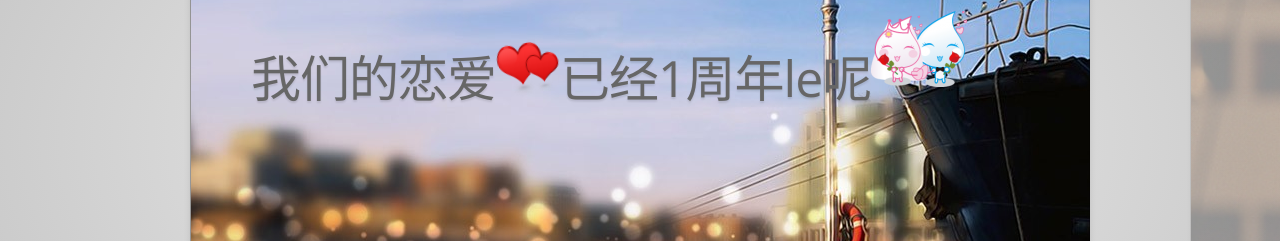
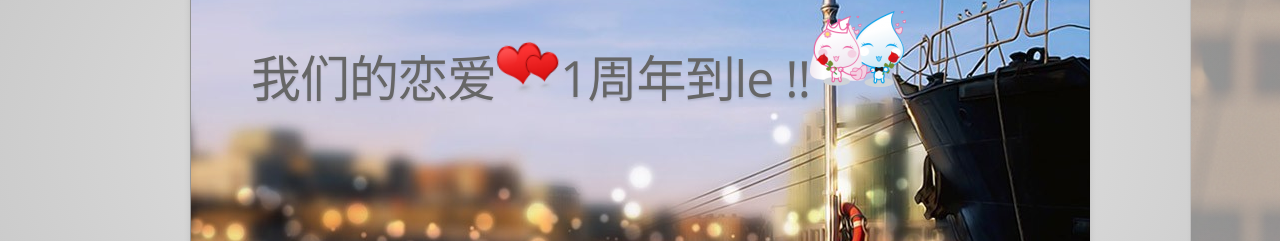
Before and after one commit to waqei/waqei.github.com, a plain HTML site: page index.html in a window 1280 px wide. Shown: the part 264-505 px from the top of the page. Drawn offline with Linux system fonts and the light colour scheme; a web font is replaced by a local one.

Commit message:
edit index.html

```diff
--- a/index.html
+++ b/index.html
@@ -170,7 +170,7 @@
     <div id="bored" class="step slide bg_2" data-x="-1000" data-y="-1500">
 		<q>
 			<b>亲爱&nbsp;<m>de</m>&nbsp;晓</b><br/>
-			我们的恋爱<img src="images/heart_2.png" class="rotating">已经1周年le呢<img src="images/hand.png">
+			我们的恋爱<img src="images/heart_2.png" class="rotating">1周年到le !!<img src="images/hand.png">
 
 		</q>
     </div>
```
